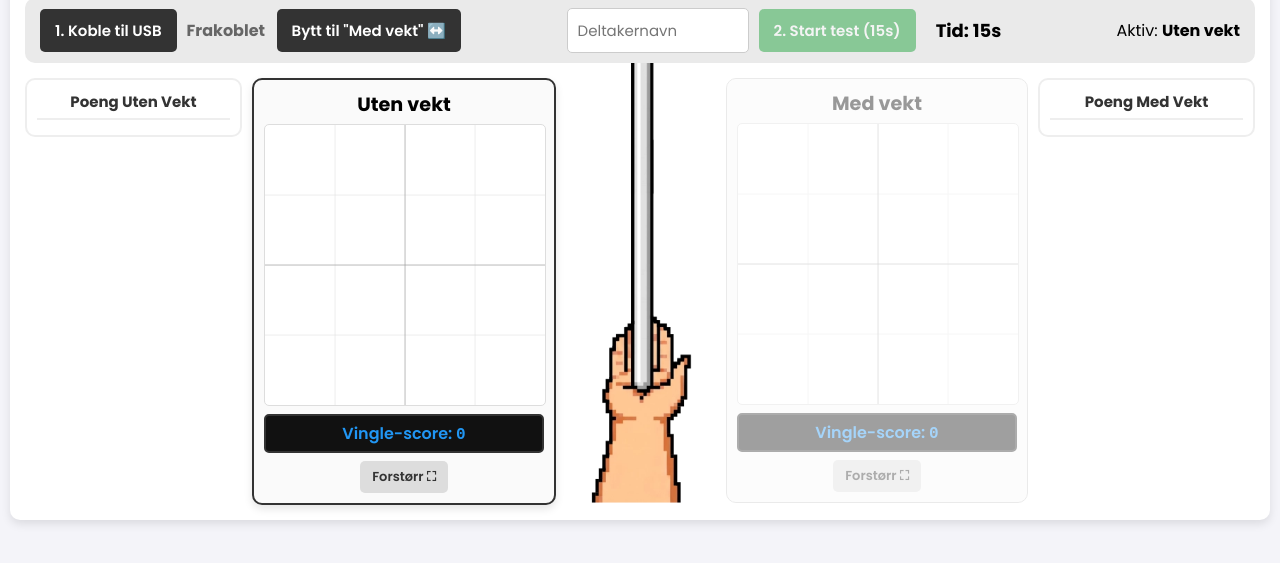
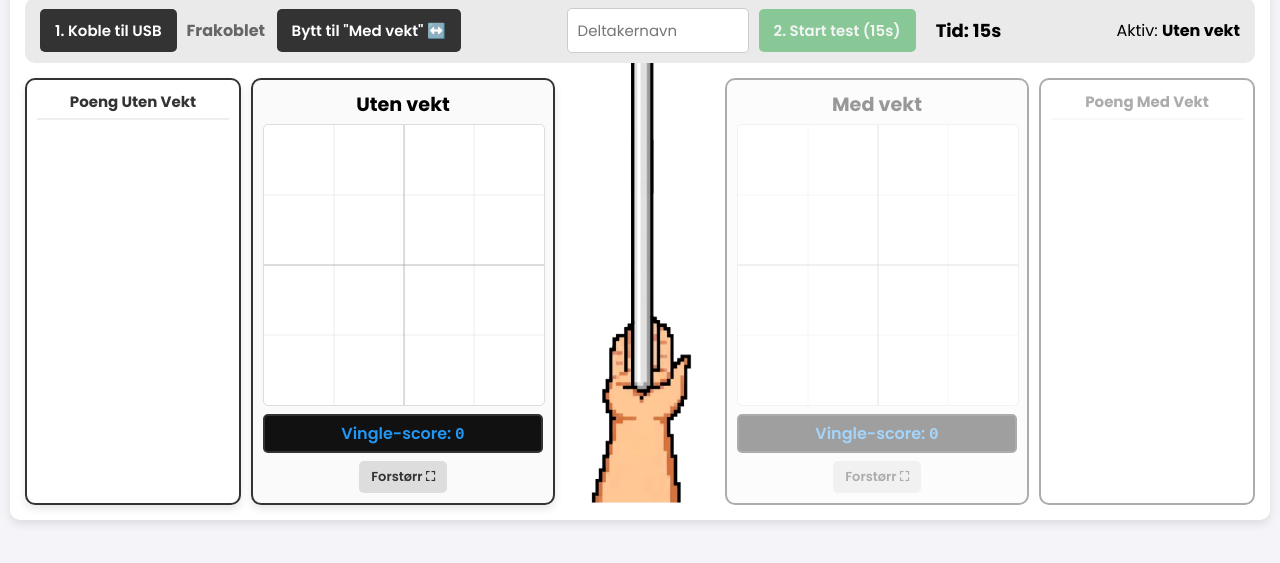
Before and after one commit to curio-works/balansemesteren, a plain HTML site: page index.html in a window 1280 px wide. Shown: the part 179-742 px from the top of the page. Drawn offline with Linux system fonts and the light colour scheme.

```diff
--- a/index.html
+++ b/index.html
@@ -112,7 +112,7 @@
             display: flex;
             gap: 10px;
             justify-content: center;
-            align-items: flex-start;
+            align-items: stretch;
             flex-wrap: wrap;
         }
 
@@ -121,11 +121,11 @@
             min-width: 150px;
             max-width: 200px;
             background: #fff;
-            border: 2px solid #eee;
             border-radius: 10px;
             padding: 10px;
-            max-height: 350px;
+            max-height: 420px;
             overflow-y: auto;
+            transition: all 0.3s ease; /* For myk ned-dimming */
         }
         .liste-boks h3 {
             margin-top: 0;
@@ -187,8 +187,17 @@
             max-width: 150px;
         }
 
-        .aktiv { border: 2px solid #333; opacity: 1; box-shadow: 0 4px 8px rgba(0,0,0,0.1); }
-        .inaktiv { border: 1px solid #ccc; opacity: 0.4; }
+        /* --- AKTIV / INAKTIV STYRING --- */
+        .aktiv {
+            border: 2px solid #333;
+            opacity: 1;
+            box-shadow: 0 4px 8px rgba(0,0,0,0.1);
+        }
+        .inaktiv {
+            border: 2px solid #333; /* Samme svarte, tykke strek */
+            opacity: 0.4;           /* Demper ned innholdet */
+            box-shadow: none;
+        }
 
         .score-tavle {
             background: #111;
@@ -238,7 +247,7 @@
         }
         .tidtaker-tekst-felles {
             font-variant-numeric: tabular-nums;
-            white-space: nowrap; /* Tvinger teksten til å holde seg på én linje */
+            white-space: nowrap;
         }
 
         /* --- STIL NÅR GRAFEN ER I FULLSKJERM --- */
@@ -349,7 +358,6 @@
             <div class="start-gruppe">
                 <input type="text" id="navneFelt" placeholder="Deltakernavn">
                 <button class="start-test-trigger" disabled>2. Start test (15s)</button>
-                <!-- Økte width til 75px for å gi Poppins den ekstra pusteplassen den trengte -->
                 <span class="tidtaker-tekst-felles" style="margin-left: 10px; font-weight: 700; font-size: 18px; width: 75px; display: inline-block;">Tid: 15s</span>
             </div>
 
@@ -360,7 +368,8 @@
         </div>
 
         <div class="grafer">
-            <div class="liste-boks">
+            <!-- Tillagt id og aktiv-klasse på listene -->
+            <div class="liste-boks aktiv" id="listeBoksUtenVekt">
                 <h3>Poeng Uten Vekt</h3>
                 <ul class="resultat-liste" id="listeUten"></ul>
             </div>
@@ -393,7 +402,8 @@
                 </div>
             </div>
 
-            <div class="liste-boks">
+            <!-- Tillagt id og inaktiv-klasse på listene -->
+            <div class="liste-boks inaktiv" id="listeBoksMedVekt">
                 <h3>Poeng Med Vekt</h3>
                 <ul class="resultat-liste" id="listeMed"></ul>
             </div>
@@ -436,6 +446,8 @@
         const byttBtn = document.getElementById('byttBtn');
         const boksUtenVekt = document.getElementById('boksUtenVekt');
         const boksMedVekt = document.getElementById('boksMedVekt');
+        const listeBoksUtenVekt = document.getElementById('listeBoksUtenVekt');
+        const listeBoksMedVekt = document.getElementById('listeBoksMedVekt');
 
         const scoreUten = document.getElementById('scoreUten');
         const scoreMed = document.getElementById('scoreMed');
@@ -520,14 +532,22 @@
                 aktivRunde = 'med_vekt';
                 aktivRundeTekst.innerText = 'Med vekt';
                 byttBtn.innerText = 'Bytt til "Uten vekt" ↔️';
+
                 boksUtenVekt.classList.replace('aktiv', 'inaktiv');
+                listeBoksUtenVekt.classList.replace('aktiv', 'inaktiv');
+
                 boksMedVekt.classList.replace('inaktiv', 'aktiv');
+                listeBoksMedVekt.classList.replace('inaktiv', 'aktiv');
             } else {
                 aktivRunde = 'uten_vekt';
                 aktivRundeTekst.innerText = 'Uten vekt';
                 byttBtn.innerText = 'Bytt til "Med vekt" ↔️';
+
                 boksMedVekt.classList.replace('aktiv', 'inaktiv');
+                listeBoksMedVekt.classList.replace('aktiv', 'inaktiv');
+
                 boksUtenVekt.classList.replace('inaktiv', 'aktiv');
+                listeBoksUtenVekt.classList.replace('inaktiv', 'aktiv');
             }
         });
 
```
